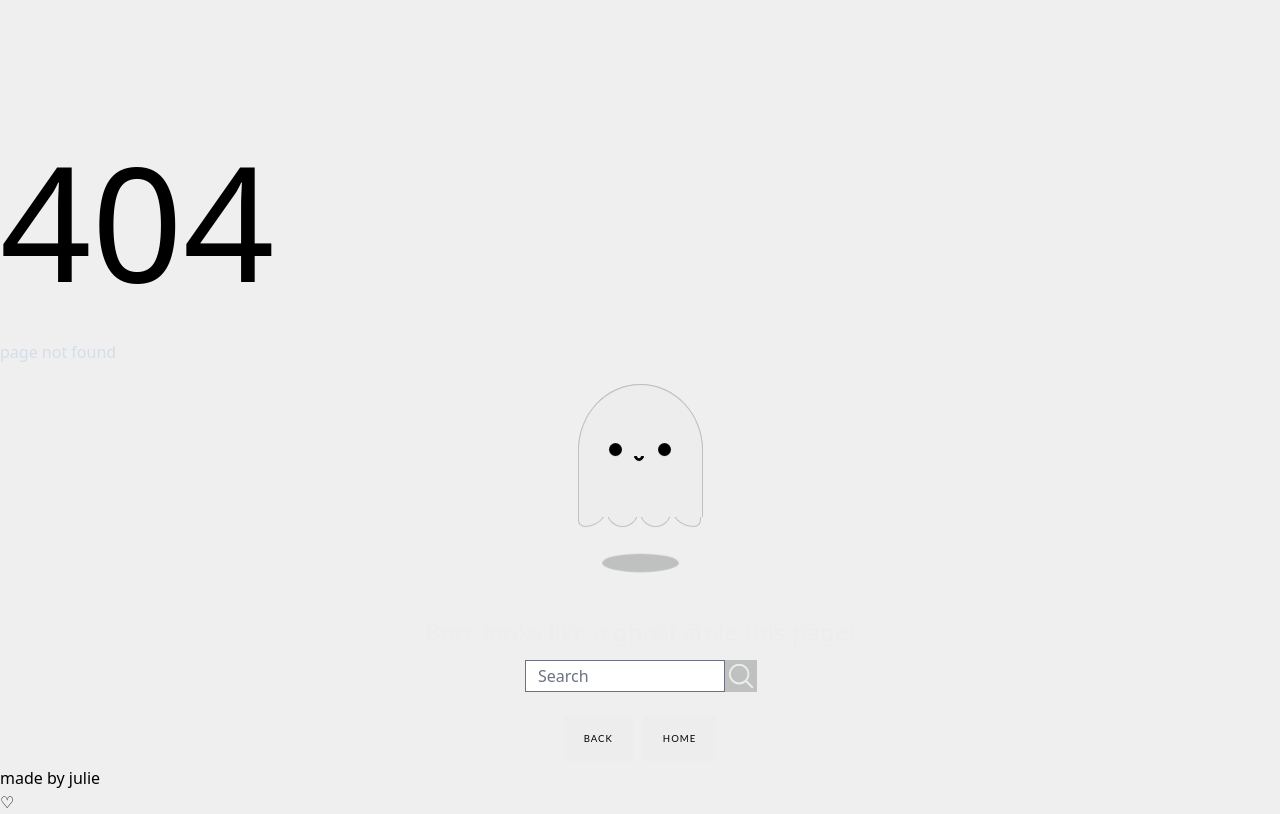
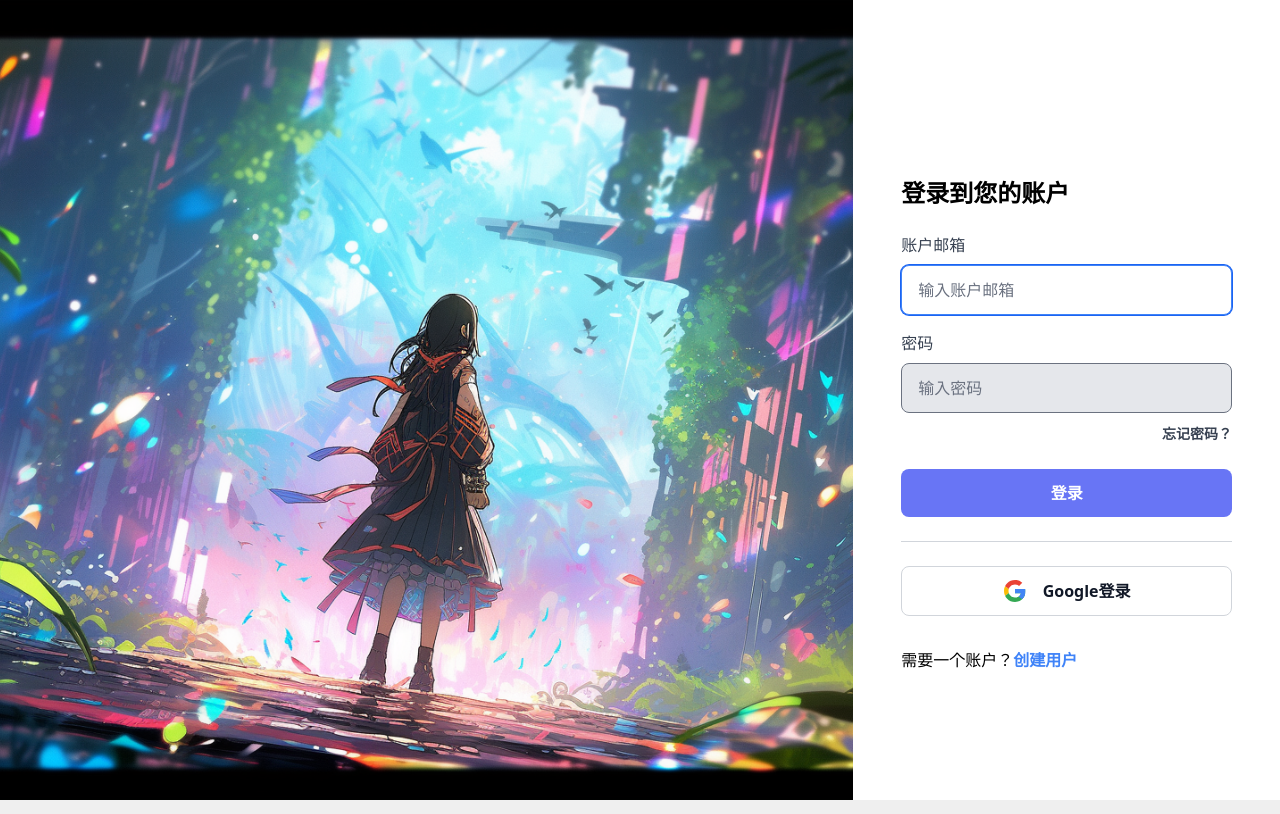
Before and after one commit to YueHua46/blog-frontend, a React (Vite) app: page /login in a window 1280 px wide. Before the commit this address had no page. Built offline with nearby package versions, Linux system fonts and the light colour scheme.

Commit message:
[feat]: 新建login界面，点击登录跳转该页

```diff
--- a/src/routes/index.tsx
+++ b/src/routes/index.tsx
@@ -9,6 +9,7 @@ import Friends from '../views/Friends/Friends'
 import Message from '../views/Message/Message'
 import About from '../views/About/About'
 import BlogDetailed from '../views/BlogDetailed/BlogDetailed'
+import Login from '../views/Login/Login'
 import { blogLoader } from './loader'
 
 export const router = createBrowserRouter([
@@ -44,4 +45,8 @@ export const router = createBrowserRouter([
       },
     ],
   },
+  {
+    path: '/login',
+    element: <Login />,
+  },
 ])
--- a/src/views/Login/Login.tsx
+++ b/src/views/Login/Login.tsx
@@ -1,3 +1,112 @@
+import Styles from './Login.module.scss'
+import bgImg from '../../assets/images/login_bg.png'
+
 export default function Login() {
-  return <div>Login</div>
+  return (
+    <section className="flex flex-col md:flex-row h-screen items-center">
+      <div className="bg-indigo-600 hidden lg:block w-full md:w-1/2 xl:w-2/3 h-screen">
+        <img src={bgImg} alt="" className="w-full h-full object-cover" />
+      </div>
+
+      <div className="bg-white w-full md:max-w-md lg:max-w-full md:mx-auto md:mx-0 md:w-1/2 xl:w-1/3 h-screen px-6 lg:px-16 xl:px-12 flex items-center justify-center">
+        <div className="w-full h-100">
+          <h1 className="text-xl md:text-2xl font-bold leading-tight mt-12">
+            登录到您的账户
+          </h1>
+
+          <form className="mt-6" action="#" method="POST">
+            <div>
+              <label className="block text-gray-700">账户邮箱</label>
+              <input
+                type="email"
+                name=""
+                id=""
+                placeholder="输入账户邮箱"
+                className="w-full px-4 py-3 rounded-lg bg-gray-200 mt-2 border focus:border-blue-500 focus:bg-white focus:outline-none"
+                autoFocus
+                autoComplete="on"
+                required
+              />
+            </div>
+            <div className="mt-4">
+              <label className="block text-gray-700">密码</label>
+              <input
+                type="password"
+                name=""
+                id=""
+                placeholder="输入密码"
+                minLength={6}
+                className="w-full px-4 py-3 rounded-lg bg-gray-200 mt-2 border focus:border-blue-500 focus:bg-white focus:outline-none"
+                required
+              />
+            </div>
+
+            <div className="text-right mt-2">
+              <a
+                href="#"
+                className="text-sm font-semibold text-gray-700 hover:text-blue-700 focus:text-blue-700">
+                忘记密码？
+              </a>
+            </div>
+
+            <button
+              type="submit"
+              className="w-full block bg-indigo-500 hover:bg-indigo-400 focus:bg-indigo-400 text-white font-semibold rounded-lg px-4 py-3 mt-6">
+              登录
+            </button>
+          </form>
+
+          <hr className="my-6 border-gray-300 w-full" />
+
+          <button
+            type="button"
+            className="w-full block bg-white hover:bg-gray-100 focus:bg-gray-100 text-gray-900 font-semibold rounded-lg px-4 py-3 border border-gray-300">
+            <div className="flex items-center justify-center">
+              <svg
+                xmlns="http://www.w3.org/2000/svg"
+                xmlnsXlink="http://www.w3.org/1999/xlink"
+                className="w-6 h-6"
+                viewBox="0 0 48 48">
+                <defs>
+                  <path
+                    id="a"
+                    d="M44.5 20H24v8.5h11.8C34.7 33.9 30.1 37 24 37c-7.2 0-13-5.8-13-13s5.8-13 13-13c3.1 0 5.9 1.1 8.1 2.9l6.4-6.4C34.6 4.1 29.6 2 24 2 11.8 2 2 11.8 2 24s9.8 22 22 22c11 0 21-8 21-22 0-1.3-.2-2.7-.5-4z"
+                  />
+                </defs>
+                <clipPath id="b">
+                  <use xlinkHref="#a" overflow="visible" />
+                </clipPath>
+                <path clipPath="url(#b)" fill="#FBBC05" d="M0 37V11l17 13z" />
+                <path
+                  clipPath="url(#b)"
+                  fill="#EA4335"
+                  d="M0 11l17 13 7-6.1L48 14V0H0z"
+                />
+                <path
+                  clipPath="url(#b)"
+                  fill="#34A853"
+                  d="M0 37l30-23 7.9 1L48 0v48H0z"
+                />
+                <path
+                  clipPath="url(#b)"
+                  fill="#4285F4"
+                  d="M48 48L17 24l-4-3 35-10z"
+                />
+              </svg>
+              <span className="ml-4">Google登录</span>
+            </div>
+          </button>
+
+          <p className="mt-8">
+            需要一个账户？
+            <a
+              href="#"
+              className="text-blue-500 hover:text-blue-700 font-semibold">
+              创建用户
+            </a>
+          </p>
+        </div>
+      </div>
+    </section>
+  )
 }
--- a/src/views/YHBackground/YHBackground.tsx
+++ b/src/views/YHBackground/YHBackground.tsx
@@ -13,7 +13,7 @@ import { ChatBubbleLeftRightIcon } from '@heroicons/react/24/outline'
 
 import avatar from '../../assets/images/avatar.png'
 
-import { NavLink } from 'react-router-dom'
+import { Link, NavLink } from 'react-router-dom'
 
 import useTypeWriter from '../../hooks/useTypeWriter'
 
@@ -76,6 +76,9 @@ export default function YHBackground() {
     setIsShow(!isShow)
   }
 
+  // 登录跳转
+  const loginHandle = () => {}
+
   return (
     <div className={`${YHModuleCss['custom-container']} items-center mb-32`}>
       {/* 背景 */}
@@ -114,13 +117,15 @@ export default function YHBackground() {
               )
             })}
           </ul>
-          {/* 登录搜索 */}
-          <ul className={YHModuleCss['nav-list']}>
-            <li className={`${YHModuleCss['nav-item']} text-gray-50`}>
+          {/* 登录 */}
+          <div className={YHModuleCss['nav-list']}>
+            <Link
+              to={`/login`}
+              className={`${YHModuleCss['nav-item']} text-gray-50`}>
               <IdentificationIcon className="h-6 w-6 text-gray-50" />
               <span>登录</span>
-            </li>
-          </ul>
+            </Link>
+          </div>
           {/* 适应手机尺寸 */}
           <div className={YHModuleCss['mobile-container']}>
             <button
```
Also changed, not shown: src/views/Login/Login.module.scss (+221 -0 lines), src/assets/images/login_bg.png (added), 1 other file (tests, documents, lock files or other folders).
